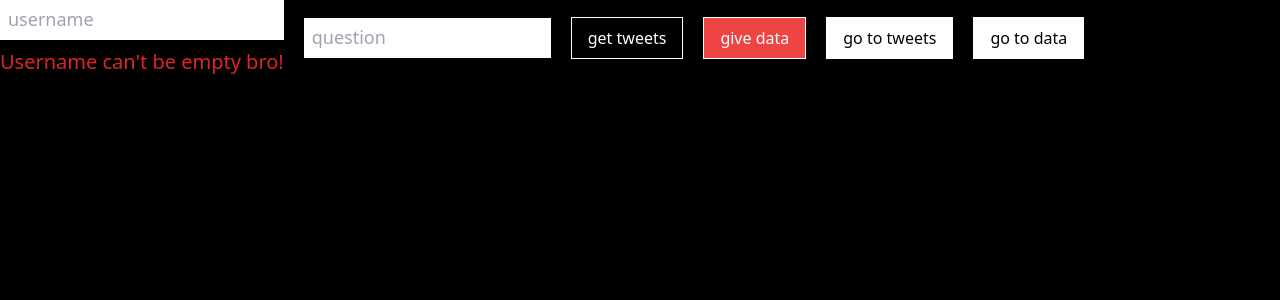
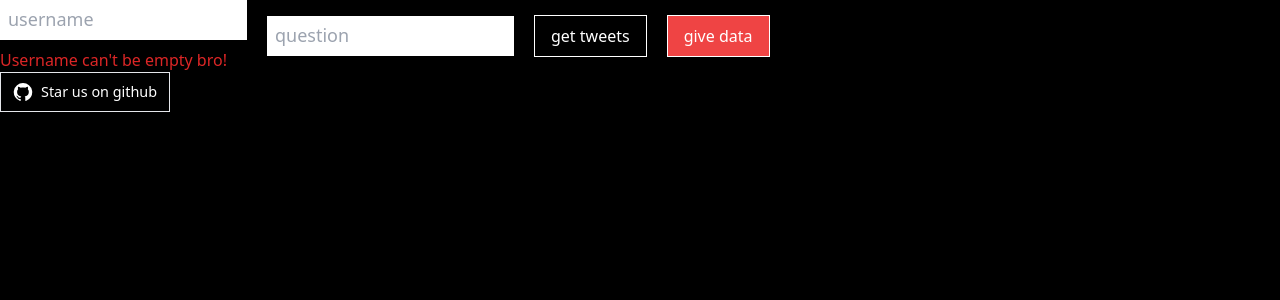
Before and after one commit to Aadarsh805/TweetSage, a Next.js app: page / in a window 1280 px wide. Both pictures are taken after a click on the button "get tweets". Shown: the top 300 px of the page. Built offline with nearby package versions, Linux system fonts and the light colour scheme.

Commit message:
github star button

```diff
--- a/app/page.tsx
+++ b/app/page.tsx
@@ -3,8 +3,7 @@
 import Link from "next/link";
 import { MouseEvent, useCallback, useEffect, useState } from "react";
 import useSWR from "swr";
-import tweets from "../pages/api/user/tweets";
-import { z } from "zod";
+import GitHubIcon from "@mui/icons-material/GitHub";
 
 type TweetData = {
   text: string | null | undefined;
@@ -85,7 +84,7 @@ const HomePage = () => {
     setAnswer(results.result.choices[0].text);
   };
 
-  console.log("answer baby", answer);
+  let noTweets = tweets?.length < 1;
 
   return (
     <>
@@ -99,7 +98,7 @@ const HomePage = () => {
             placeholder="username"
           />
           {noUserError && (
-            <p className="text-red-600 text-xl">Username can't be empty bro!</p>
+            <p className="text-red-600 text-md">Username can't be empty bro!</p>
           )}
         </div>
         <div className="flex flex-col gap-2">
@@ -111,7 +110,7 @@ const HomePage = () => {
             placeholder="question"
           />
           {noQuestionError && (
-            <p className="text-red-600 text-xl">Username can't be empty bro!</p>
+            <p className="text-red-600 text-md">Question can't be empty bro!</p>
           )}
         </div>
         <button
@@ -121,28 +120,24 @@ const HomePage = () => {
           get tweets
         </button>
 
+        <div className="relative group">
+          <span
+            className={`absolute bg-white text-yellow text-xs p-1 -bottom-[4rem] hidden ${
+              noTweets && "group-hover:block"
+            }`}
+          >
+            Get tweets first bro!
+          </span>
           <button
-          className={`text-white p-2 border-white border px-4 h-fit ${
-            tweets.length < 1 && "bg-red-500 text-black"
+            className={`text-white p-2  border-white border px-4 h-fit ${
+              noTweets && "bg-red-500 text-black cursor-not-allowed"
             }`}
             onClick={handleSecondClick}
-          disabled={!tweets}
+            disabled={noTweets}
           >
             give data
           </button>
-        <Link
-          href="/api/user/tweets"
-          className="text-black bg-white p-2 border-white border px-4 h-fit"
-        >
-          go to tweets
-        </Link>
-
-        <Link
-          href="/api/user/ai"
-          className="text-black bg-white p-2 border-white border px-4 h-fit"
-        >
-          go to data
-        </Link>
+        </div>
       </div>
 
       {tweets &&
@@ -156,6 +151,13 @@ const HomePage = () => {
             {tweet.text}
           </p>
         ))}
+
+      <Link href="https://github.com/Aadarsh805/metaTweet.ai">
+        <div className="gap-2 inline-flex items-center justify-center h-10 px-3 text-xs bg-transparent text-white border border-gray-5 hover:bg-gray-4 hover:border-gray-4">
+          <GitHubIcon fontSize="small" />
+          <span className="text-[.9rem]">Star us on github</span>
+        </div>
+      </Link>
 
       {answer && (
         <p
--- a/package.json
+++ b/package.json
@@ -6,11 +6,16 @@
     "start": "next start"
   },
   "dependencies": {
+    "@emotion/react": "^11.10.5",
+    "@emotion/styled": "^11.10.5",
+    "@mui/icons-material": "^5.11.0",
+    "@mui/material": "^5.11.0",
     "axios": "^1.2.1",
     "next": "^13.0.4",
     "openai": "^3.1.0",
     "react": "18.2.0",
     "react-dom": "18.2.0",
+    "react-github-btn": "^1.4.0",
     "swr": "^2.0.0",
     "twitter-api-sdk": "^1.2.1",
     "twitter-lite": "^1.1.0",
```
Also changed, not shown: 1 other file (tests, documents, lock files or other folders). Lines whose indentation alone changed are shown as unchanged.
